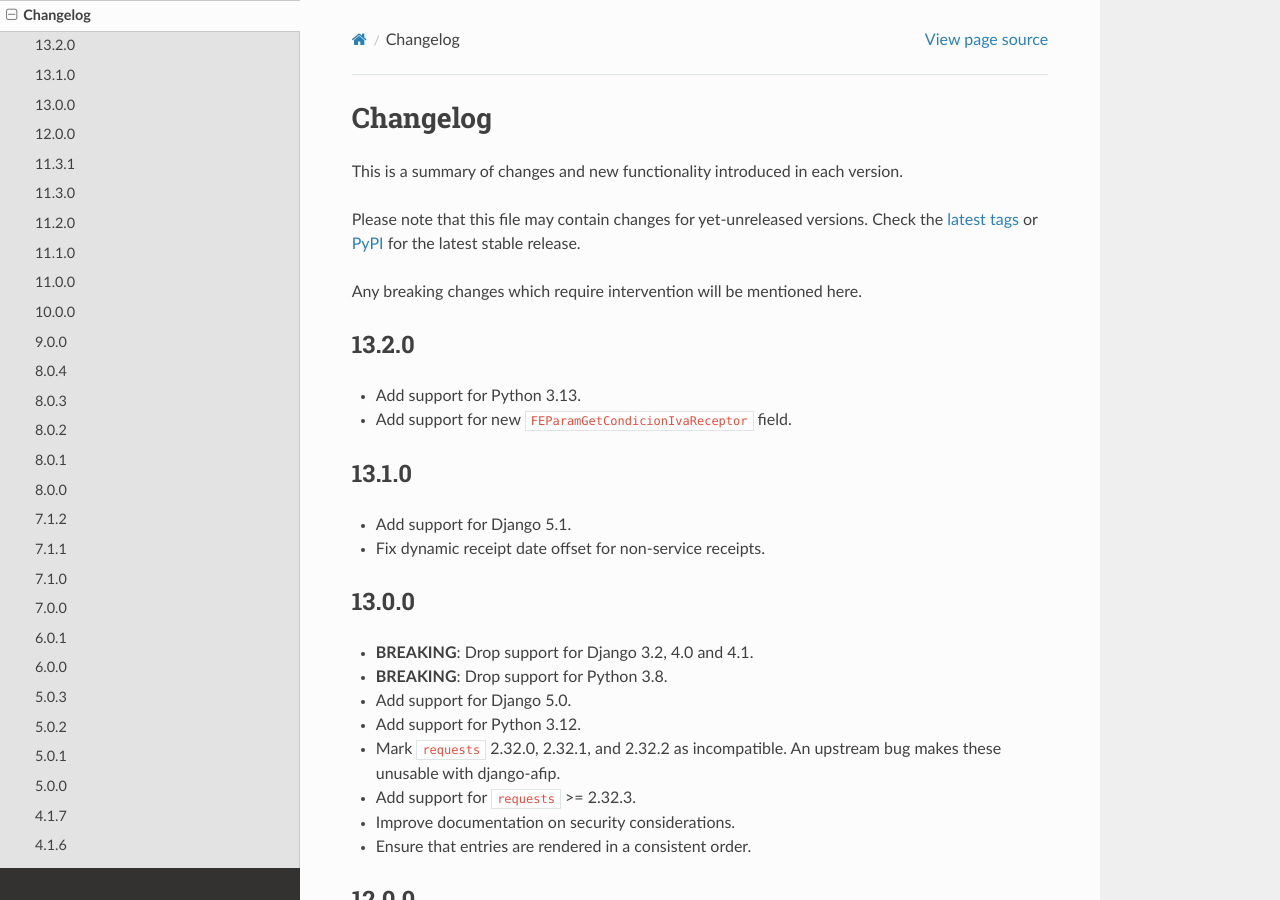
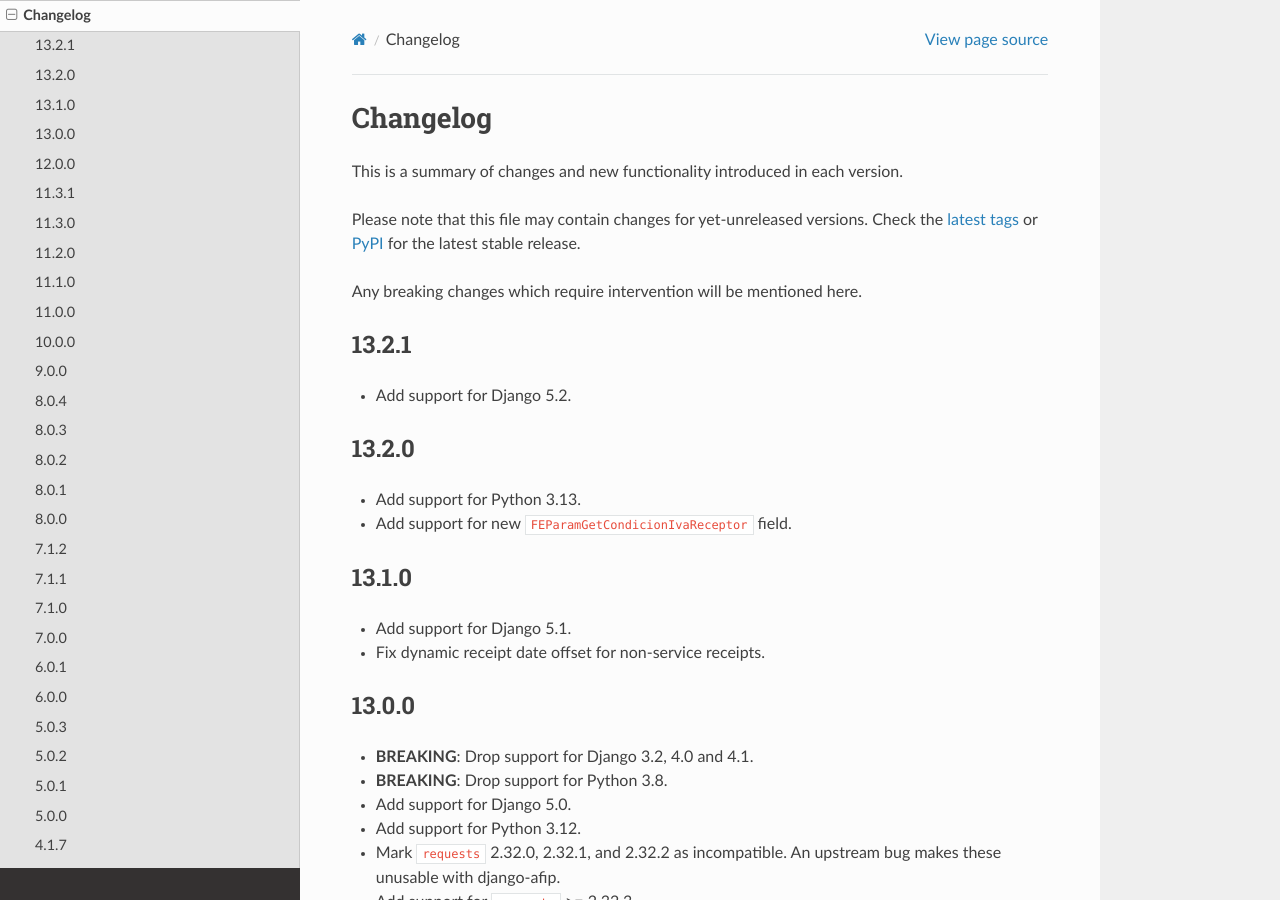
Before and after one commit to WhyNotHugo/django-afip, a Sphinx documentation site: the page built from docs/changelog.rst, in a window 1280 px wide and 900 px high. Built offline with Sphinx 7.4.7 and the Read the Docs theme 3.1.0, drawn with Linux system fonts in a browser that asks for light colours; pages that are not in the unit, such as notebooks, are missing from menus; the version number could not be read and is left out.

Commit message:
Add support for Django 5.2

```diff
--- a/docs/changelog.rst
+++ b/docs/changelog.rst
@@ -12,6 +12,11 @@
 .. _PyPI: https://pypi.org/project/django-afip/#history
 
 Any breaking changes which require intervention will be mentioned here.
+
+13.2.1
+------
+
+- Add support for Django 5.2.
 
 13.2.0
 ------
--- a/pyproject.toml
+++ b/pyproject.toml
@@ -16,6 +16,7 @@
   "Framework :: Django :: 4.2",
   "Framework :: Django :: 5.0",
   "Framework :: Django :: 5.1",
+  "Framework :: Django :: 5.2",
   "Intended Audience :: Developers",
   "Operating System :: OS Independent",
   "Programming Language :: Python :: 3",
```
Also changed, not shown: 2 other files.
